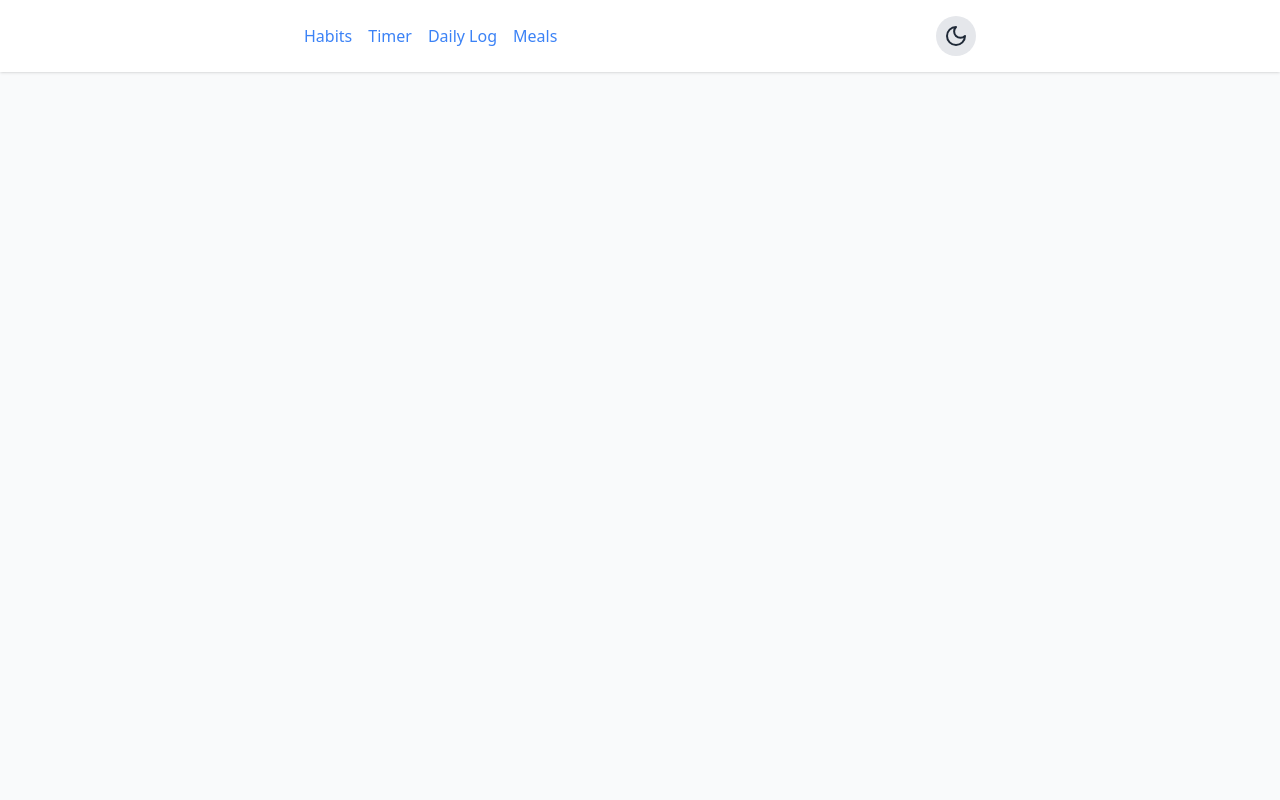
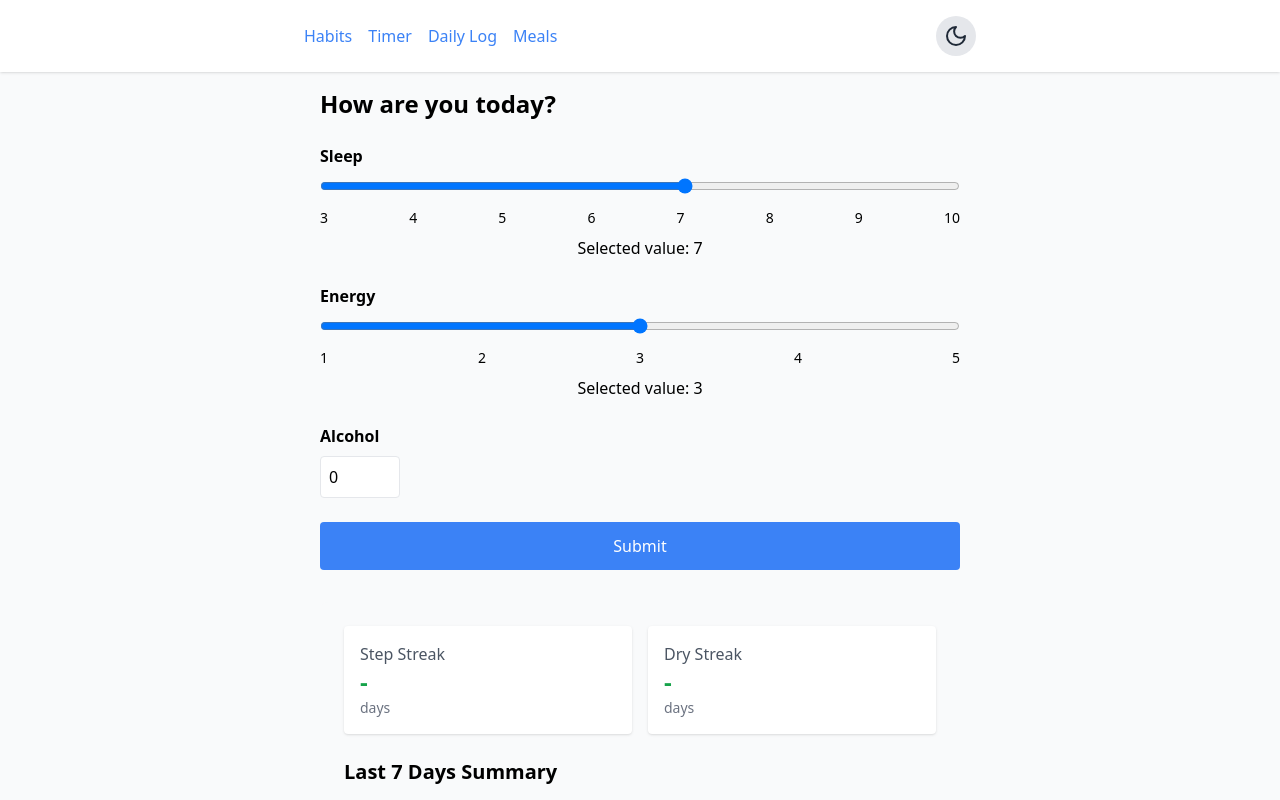
Before and after one commit to stephenmcnicholas/habitTracker, a React (Vite) app: page /habittracker/dailylog in a window 1280 px wide. Shown: the top 800 px of the page. Built offline with nearby package versions, Linux system fonts and the light colour scheme; no server answers.

Commit message:
updated DailyLog

```diff
--- a/src/App.jsx
+++ b/src/App.jsx
@@ -30,6 +30,7 @@
         <Routes>
           <Route path="/" element={<HabitTracker />} />
           <Route path="/timer" element={<CountdownTimer />} />
+          <Route path="/dailylog" element={<DailyLog />} />
         </Routes>
       </div>
     </Router>
--- a/src/components/DailyLog.jsx
+++ b/src/components/DailyLog.jsx
@@ -11,17 +11,24 @@
   const [stats, setStats] = useState({
     avgSleep: '-',
     avgEnergy: '-',
-    totalAlc: '-'
+    totalAlc: '-',
+    stepStreak: '-',
+    dryStreak: '-'
   });
   const [recentEntries, setRecentEntries] = useState([]);
 
-  const scriptURL = 'https://script.google.com/macros/s/AKfycbxIEillZ24Lg2L_8neq7vRkYwVYT0W-ScwZhS4BFFv69zCDAdwBwJ9Zc-1hHjxwHAN5/exec';
+  const scriptURL = 'https://script.google.com/macros/s/AKfycbynd1P4XhEhxsO_G2cgYRm2XZQt6-iTWyuk27YVVfTsXWyWFjHnSXPIWoinDLlv2rgB/exec';
 
-  const handleSliderChange = (e, type) => {
+  const handleSleepSliderChange = (e) => {
     const value = e.target.value;
-    setFormData(prev => ({ ...prev, [type]: value }));
-    if (type === 'sleep') setSleepValue(value);
-    if (type === 'energy') setEnergyValue(value);
+    setFormData(prev => ({ ...prev, sleep: value }));
+    setSleepValue(value);
+  };
+
+  const handleEnergySliderChange = (e) => {
+    const value = e.target.value;
+    setFormData(prev => ({ ...prev, energy: value }));
+    setEnergyValue(value);
   };
 
   const handleSubmit = async (e) => {
@@ -63,13 +70,21 @@
       setStats({
         avgSleep: data.averageSleep,
         avgEnergy: data.averageEnergy,
-        totalAlc: data.totalAlc
+        totalAlc: data.totalAlc,
+        stepStreak: data.stepStreak,
+        dryStreak: data.dryStreak
       });
 
       setRecentEntries(data.recentEntries);
     } catch (error) {
       console.error('Error fetching stats:', error);
-      setStats({ avgSleep: '-', avgEnergy: '-', totalAlc: '-' });
+      setStats({
+        avgSleep: '-',
+        avgEnergy: '-',
+        totalAlc: '-',
+        stepStreak: '-',
+        dryStreak: '-'
+      });
       setRecentEntries([]);
     }
   };
@@ -92,7 +107,7 @@
               max="10"
               step="0.5"
               value={formData.sleep}
-              onChange={(e) => handleSliderChange(e, 'sleep')}
+              onChange={handleSleepSliderChange}
               className="w-full"
             />
             <div className="flex justify-between text-sm dark:text-gray-300">
@@ -114,7 +129,7 @@
               min="1"
               max="5"
               value={formData.energy}
-              onChange={(e) => handleSliderChange(e, 'energy')}
+              onChange={handleEnergySliderChange}
               className="w-full"
             />
             <div className="flex justify-between text-sm dark:text-gray-300">
@@ -148,6 +163,19 @@
       </form>
 
       <div className="mt-8 p-6 bg-gray-50 rounded-lg dark:bg-gray-800">
+        <div className="stats-grid grid grid-cols-2 gap-4 mb-6">
+          <div className="bg-white p-4 rounded shadow dark:bg-gray-700">
+            <h3 className="text-gray-600 dark:text-gray-300">Step Streak</h3>
+            <div className="text-2xl font-bold text-green-600 dark:text-green-400">{stats.stepStreak}</div>
+            <div className="text-sm text-gray-500 dark:text-gray-400">days</div>
+          </div>
+          <div className="bg-white p-4 rounded shadow dark:bg-gray-700">
+            <h3 className="text-gray-600 dark:text-gray-300">Dry Streak</h3>
+            <div className="text-2xl font-bold text-green-600 dark:text-green-400">{stats.dryStreak}</div>
+            <div className="text-sm text-gray-500 dark:text-gray-400">days</div>
+          </div>
+        </div>
+
         <h2 className="text-xl font-bold mb-4 dark:text-white">Last 7 Days Summary</h2>
 
         <div className="grid grid-cols-3 gap-4">
```
